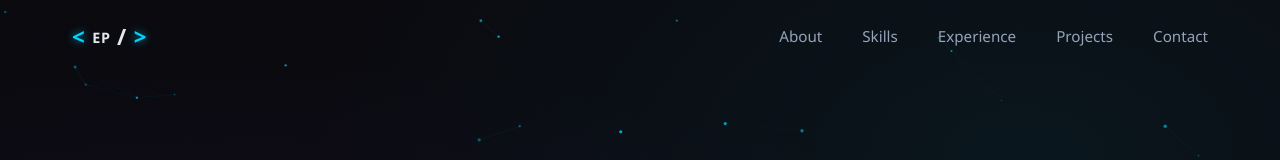
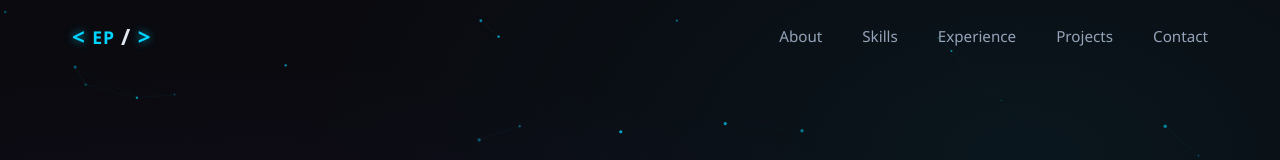
Before and after one commit to Eportela99/Portfolio, a React (Vite) app: page / in a window 1280 px wide. Shown: the top 160 px of the page. Built offline with nearby package versions, Linux system fonts and the light colour scheme.

Commit message:
Navbar: make EP larger and cyan
Co-Authored-By: Claude Sonnet 4.6 <noreply@anthropic.com>

```diff
--- a/src/components/Navbar.css
+++ b/src/components/Navbar.css
@@ -42,8 +42,8 @@
 }
 
 .logo-ep {
-  color: var(--text-primary);
-  font-size: 0.9rem;
+  color: var(--accent-cyan);
+  font-size: 1.1rem;
   letter-spacing: 0.04em;
 }
 
```
